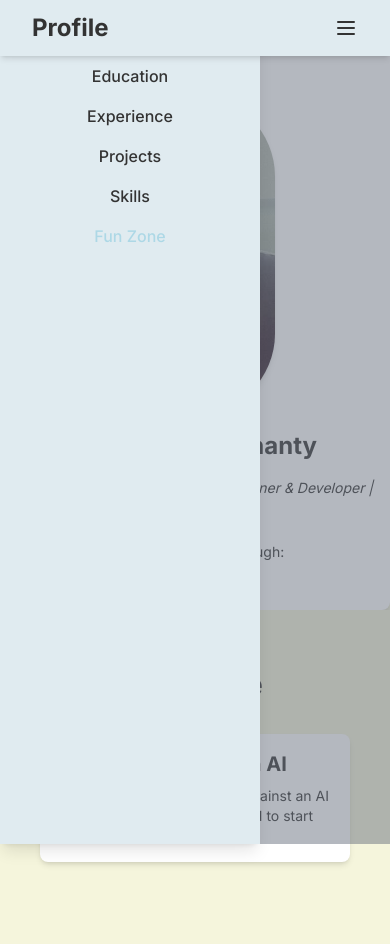
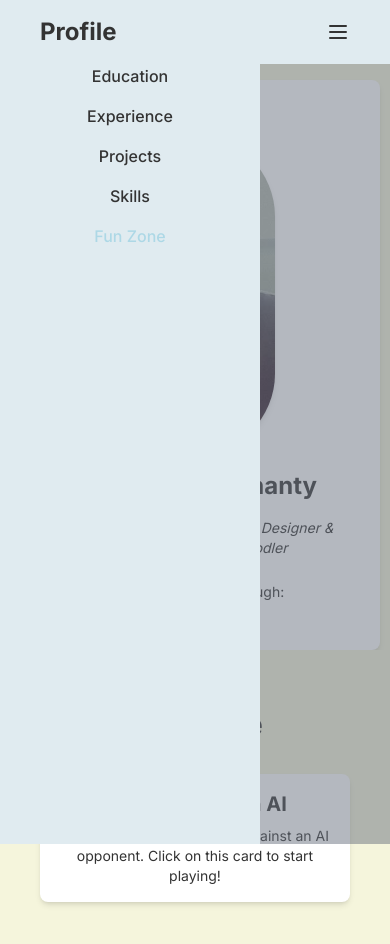
Before and after one commit to kakarot98/portfolio, a React (Vite) app: page /portfolio/funzone in a window 390 px wide. Both pictures are taken after a click on the button "Toggle Navigation Menu". Shown: the top 944 px of the page. Built offline with nearby package versions, Linux system fonts and the light colour scheme.

Commit message:
update: Navbar styling and mobile styling for static content updated

```diff
--- a/src/components/StaticContent.jsx
+++ b/src/components/StaticContent.jsx
@@ -6,9 +6,11 @@ import { FaGithub, FaLinkedin } from "react-icons/fa";
 const StaticContent = () => {
   return (
     <motion.div
-      className="static-content w-full md:w-[23%] max-h-fit flex flex-col items-center md:m-20 justify-center flex-shrink-0 p-4 md:h-screen bg-secondary rounded-lg shadow-md"
+      className="static-content w-[95%] mt-8 md:w-[23%] max-h-fit flex flex-col items-center md:m-20 justify-center flex-shrink-0 p-4 md:h-screen bg-secondary rounded-lg shadow-md mx-auto"
+      whileHover={{ scale: 1.05 }}
+      transition={{ duration: 0.3 }}
     >
-      <motion.img src={profile} alt="Profile" className="mt-10 w-40 h-auto shadow-md rounded-full" whileHover={{ scale: 1.1 }}
+      <motion.img src={profile} alt="Profile" className="mt-10 w-40 h-auto shadow-md rounded-full"
         transition={{ duration: 0.3 }} />
       <motion.div
         className="font-semibold text-2xl mt-4 m-2 text-text"
--- a/src/components/navbar/Navbar.jsx
+++ b/src/components/navbar/Navbar.jsx
@@ -46,9 +46,9 @@ const Navbar = () => {
   };
 
   return (
-    <div className='mb-10'>
+    <div className='mb-12'>
       <motion.header
-        className="fixed top-0 left-0 right-0 bg-navBg shadow-md p-2 py-3 md:py-5 z-50"
+                className={`fixed top-0 md:top-2 left-0 right-0 bg-navBg z-50 p-4 md:py-5 md:mx-auto md:w-[99%] md:rounded-md ${isSidebarOpen ? '' : 'shadow-md'}`}
         animate={{ y: showNavbar ? 0 : -80 }}
         transition={{ duration: 0.3 }}
       >
@@ -91,7 +91,7 @@ const Navbar = () => {
           >
 
             <motion.nav
-              className="fixed top-0 left-0 z-50 w-2/3 max-w-xs h-full bg-navBg p-4 pt-16 shadow-lg"
+              className="fixed top-0 left-0 z-50 w-2/3 max-w-xs h-full bg-navBg p-4 pt-16"
               initial={{ x: '-100%' }}
               animate={{ x: '0%' }}
               exit={{ x: '-100%' }}
```
